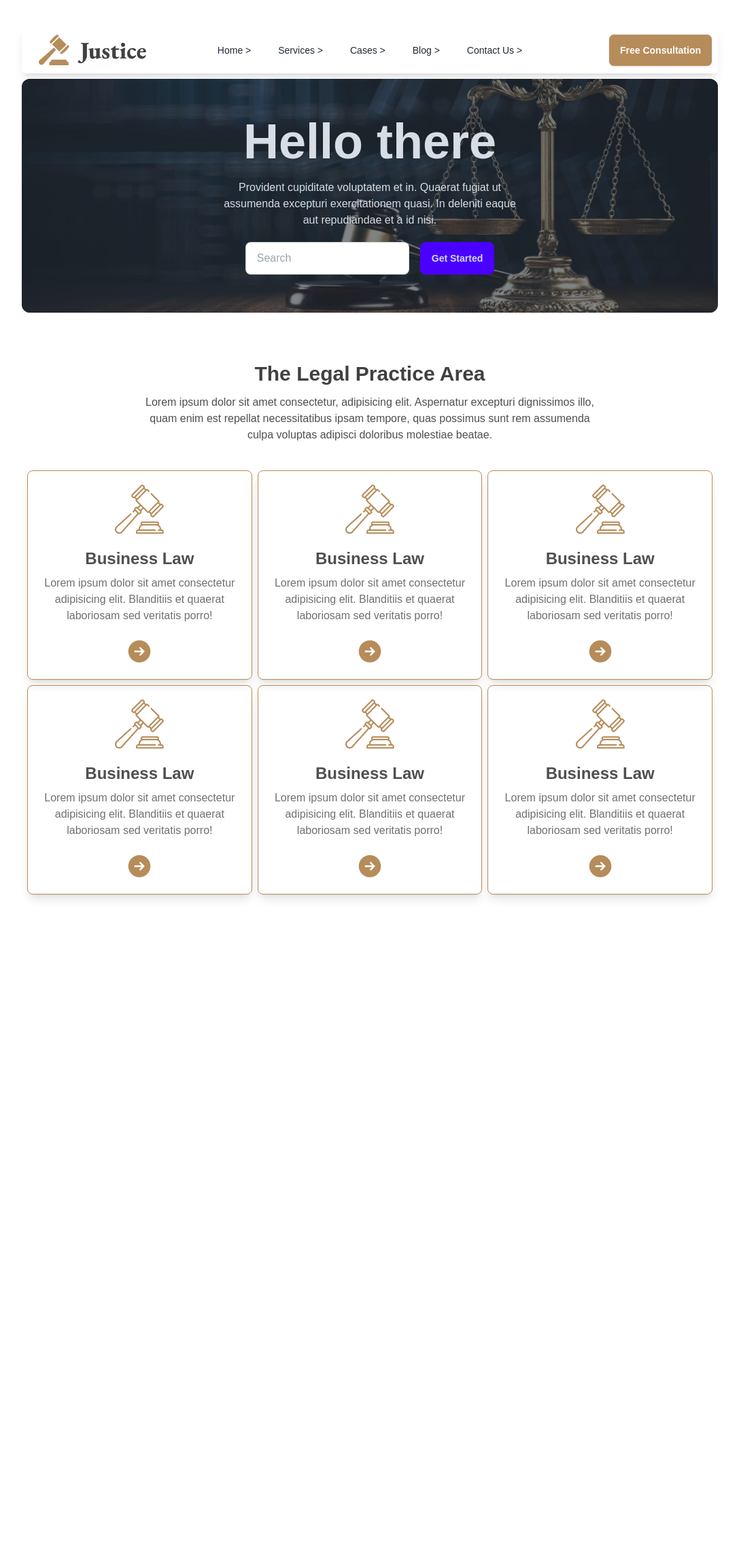
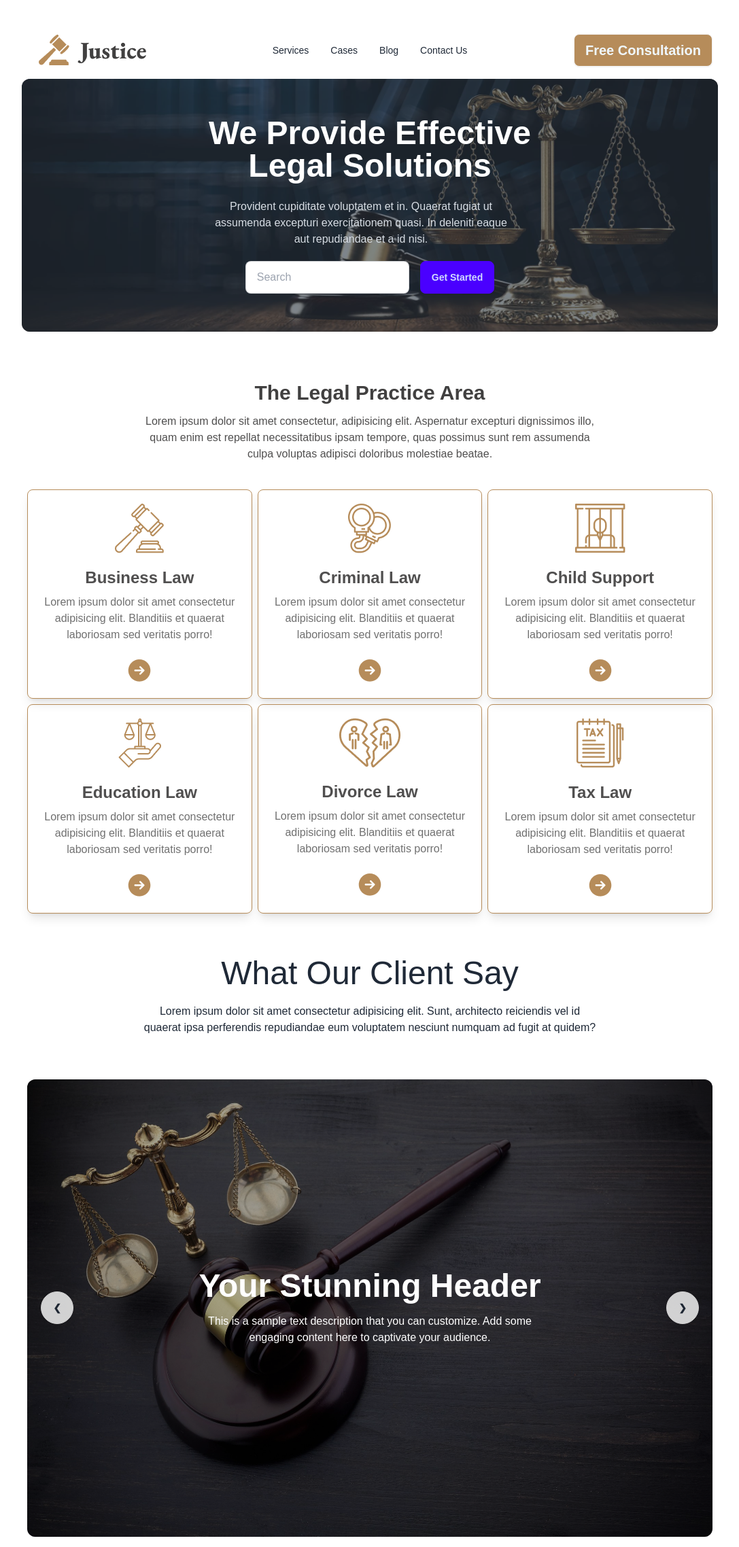
Before and after one commit to RidwanSupon/Legal-Solution, a plain HTML site: page index.html in a window 1280 px wide. Shown: the whole page at 68% size, without its empty margins (96-1183 px from the left). Before the commit the page ends 1388 px from the top, so only its background shows below. Drawn offline with nearby package versions, Linux system fonts and the light colour scheme.

Commit message:
slider-update

```diff
--- a/index.html
+++ b/index.html
@@ -34,30 +34,53 @@
   <!--header-->
 
   <header class="container mx-auto lg:max-w-5xl mt-2 md:mt-10 p-2 md:p-0">
-<nav>
+<nav class="">
       <!-- Navbar -->
-<div class="navbar bg-base-100 shadow-lg rounded-md flex flex-col justify-center gap-3 md:flex-row">
-  <!-- Left: Logo -->
-  <div class="navbar-start">
-      <a class="btn btn-ghost normal-case text-xl"><img src="legal-solution-resources-main/images/logo2.png" alt=""></a>
+      <div class="navbar bg-base-100 flex flex-col md:flex-row">
+        <div class="navbar-start">
+          <div class="dropdown">
+            <div tabindex="0" role="button" class="btn btn-ghost lg:hidden">
+              <svg
+                xmlns="http://www.w3.org/2000/svg"
+                class="h-5 w-5"
+                fill="none"
+                viewBox="0 0 24 24"
+                stroke="currentColor">
+                <path
+                  stroke-linecap="round"
+                  stroke-linejoin="round"
+                  stroke-width="2"
+                  d="M4 6h16M4 12h8m-8 6h16" />
+              </svg>
+            </div>
+            <ul
+              tabindex="0"
+              class="menu menu-sm dropdown-content bg-base-100 rounded-box z-[1] mt-3 w-52 p-2 shadow">
+              <li><a>Home ></a></li>
+              <li>
+                <a>Services ></a></li>
+              <li><a>Cases</a></li>
+              <li><a>Blog</a></li>
+              <li><a>Contact Us</a></li>
+            </ul>
+          </div>
+          <a class="btn btn-ghost text-xl"><img src="legal-solution-resources-main/images/logo2.png" alt=""></a>
+        </div>
+        <div class="navbar-center hidden lg:flex">
+          <ul class="menu menu-horizontal px-1">
+            <li><a>Services</a></li>
+            <li><a>Cases</a></li>
+            <li><a>Blog</a></li>
+            <li><a>Contact Us</a></li>
+          </ul>
+        </div>
 
-  </div>
+        <div class="navbar-end mt-5 md:mt-0">
+          <a style="background-color: #B68C5A; color: aliceblue;"; class="btn text-1xl md:text-xl">Free Consultation</a>
+        </div>
+        </div>
 
-  <!-- Middle: Navigation Links -->
-  <div class="navbar-center">
-      <ul class="menu menu-horizontal gap-0 lg:gap-2 flex flex-col md:flex-row">
-          <li><a href="#">Home ></a></li>
-          <li><a href="#">Services ></a></li>
-          <li><a href="#">Cases ></a></li>
-          <li><a href="#">Blog ></a></li>
-          <li><a href="#">Contact Us ></a></li>
-      </ul>
-  </div>
 
-  <!-- Right: Button -->
-  <div class="navbar-end">
-      <button style="background-color: #B68C5A; color: white;"; class="btn items-center">Free Consultation</button>
-  </div>
   </nav>
   <!--Slider-->
   <div class="">
@@ -66,9 +89,9 @@
   style="background-image: url(legal-solution-resources-main/images/banner.png);">
   <div class="hero-overlay bg-opacity-60 rounded-xl"></div>
   <div class="hero-content text-neutral-content text-center rounded-xl">
-    <div class="max-w-md">
-      <h1 class="mt-10 mb-5 text-5xl lg:text-7xl font-bold">Hello there</h1>
-      <p class="mb-5">
+    <div class="">
+      <h1 style="color:#FFFFFF;" class="mt-10 mb-6 text-2xl lg:text-5xl font-bold"><span>We Provide Effective </span>  <br> Legal Solutions</h1>
+      <p class="mb-5 max-w-md">
         Provident cupiditate voluptatem et in. Quaerat fugiat ut assumenda excepturi exercitationem
         quasi. In deleniti eaque aut repudiandae et a id nisi.
       </p>
@@ -101,35 +124,102 @@
           <img class="mx-auto block" src="legal-solution-resources-main/images/Frame.png" alt="">
         </div>
         <div class="shadow-lg border border-[#B68C5A] p-2 md:p-5 rounded-lg">
-          <img class="mx-auto block mb-5" src="legal-solution-resources-main/images/business.png" alt="">
-          <h3 class="text-2xl font-bold text-[#504f4f]">Business Law</h3>
+          <img class="mx-auto block mb-5" src="legal-solution-resources-main/images/criminal.png" alt="">
+          <h3 class="text-2xl font-bold text-[#504f4f]">Criminal Law</h3>
           <p class="text-[#707070] mt-2 mb-5"> Lorem ipsum dolor sit amet consectetur adipisicing elit. Blanditiis et quaerat laboriosam sed veritatis porro!</p>
           <img class="mx-auto block" src="legal-solution-resources-main/images/Frame.png" alt="">
         </div>
         <div class="border border-[#B68C5A] p-2 md:p-5 rounded-lg shadow-lg">
-          <img class="mx-auto block mb-5" src="legal-solution-resources-main/images/business.png" alt="">
-          <h3 class="text-2xl font-bold text-[#504f4f]">Business Law</h3>
+          <img class="mx-auto block mb-5" src="legal-solution-resources-main/images/child.png" alt="">
+          <h3 class="text-2xl font-bold text-[#504f4f]">Child Support</h3>
           <p class="text-[#707070] mt-2 mb-5"> Lorem ipsum dolor sit amet consectetur adipisicing elit. Blanditiis et quaerat laboriosam sed veritatis porro!</p>
           <img class="mx-auto block" src="legal-solution-resources-main/images/Frame.png" alt="">
         </div>
         <div class="border border-[#B68C5A] p-2 md:p-5 rounded-lg shadow-lg">
-          <img class="mx-auto block mb-5" src="legal-solution-resources-main/images/business.png" alt="">
-          <h3 class="text-2xl font-bold text-[#504f4f]">Business Law</h3>
+          <img class="mx-auto block mb-5" src="legal-solution-resources-main/images/education.png" alt="">
+          <h3 class="text-2xl font-bold text-[#504f4f]">Education Law</h3>
           <p class="text-[#707070] mt-2 mb-5"> Lorem ipsum dolor sit amet consectetur adipisicing elit. Blanditiis et quaerat laboriosam sed veritatis porro!</p>
           <img class="mx-auto block" src="legal-solution-resources-main/images/Frame.png" alt="">
         </div>
         <div class="border border-[#B68C5A] p-2 md:p-5 rounded-lg shadow-lg">
-          <img class="mx-auto block mb-5" src="legal-solution-resources-main/images/business.png" alt="">
-          <h3 class="text-2xl font-bold text-[#504f4f]">Business Law</h3>
+          <img class="mx-auto block mb-5" src="legal-solution-resources-main/images/divorce.png" alt="">
+          <h3 class="text-2xl font-bold text-[#504f4f]">Divorce Law</h3>
           <p class="text-[#707070] mt-2 mb-5"> Lorem ipsum dolor sit amet consectetur adipisicing elit. Blanditiis et quaerat laboriosam sed veritatis porro!</p>
           <img class="mx-auto block" src="legal-solution-resources-main/images/Frame.png" alt="">
         </div>
         <div class="border border-[#B68C5A] p-2 md:p-5 rounded-lg shadow-lg">
-          <img class="mx-auto block mb-5" src="legal-solution-resources-main/images/business.png" alt="">
-          <h3 class="text-2xl font-bold text-[#504f4f]">Business Law</h3>
+          <img class="mx-auto block mb-5" src="legal-solution-resources-main/images/tax.png" alt="">
+          <h3 class="text-2xl font-bold text-[#504f4f]">Tax Law</h3>
           <p class="text-[#707070] mt-2 mb-5"> Lorem ipsum dolor sit amet consectetur adipisicing elit. Blanditiis et quaerat laboriosam sed veritatis porro!</p>
           <img class="mx-auto block" src="legal-solution-resources-main/images/Frame.png" alt="">
         </div>
+      </section>
+
+      <!--slide show-->
+      <section>
+        <div class="flex flex-col items-center text-center mb-10 md:mb-16">
+        <h3 class="text-2xl md:text-5xl mb-5 text-center">What Our Client Say</h3>
+        <p class="text-center lg:max-w-2xl">Lorem ipsum dolor sit amet consectetur adipisicing elit. Sunt, architecto reiciendis vel id quaerat ipsa perferendis repudiandae eum voluptatem nesciunt numquam ad fugit at quidem?</p>
+      </div>
+      <!--carousel-->
+      <div class="carousel w-full">
+        <div id="slide1" class="carousel-item relative w-full">
+          <img
+            src="legal-solution-resources-main/images/slider-1.jpg"
+            class="rounded-xl" />
+
+            <div class="absolute inset-0 flex flex-col items-center justify-center bg-black bg-opacity-35 p-6 rounded-xl">
+              <!-- Header -->
+              <h2 class="text-3xl md:text-5xl text-white font-bold mb-4 text-center">Your Stunning Header</h2>
+
+              <!-- Text Content -->
+              <p class="text-white text-center max-w-lg">
+                This is a sample text description that you can customize. Add some engaging content here to captivate your audience.
+              </p>
+            </div>
+
+          <div class="absolute left-5 right-5 top-1/2 flex -translate-y-1/2 transform justify-between">
+            <a href="#slide3" class="btn btn-circle opacity-20 md:opacity-85">❮</a>
+            <a href="#slide2" class="btn btn-circle opacity-20 md:opacity-85">❯</a>
+          </div>
+        </div>
+        <div id="slide2" class="carousel-item relative w-full">
+          <img
+            src="legal-solution-resources-main/images/slider-2.jpg"
+            class="rounded-xl" />
+            <div class="absolute inset-0 flex flex-col items-center justify-center bg-black bg-opacity-35 p-6 rounded-xl">
+              <!-- Header -->
+              <h2 class="text-3xl md:text-5xl text-white font-bold mb-4 text-center">Your Stunning Header</h2>
+
+              <!-- Text Content -->
+              <p class="text-white text-center max-w-lg">
+                This is a sample text description that you can customize. Add some engaging content here to captivate your audience.
+              </p>
+            </div>
+          <div class="absolute left-5 right-5 top-1/2 flex -translate-y-1/2 transform justify-between">
+            <a href="#slide1" class="btn btn-circle opacity-20 md:opacity-85">❮</a>
+            <a href="#slide3" class="btn btn-circle opacity-20 md:opacity-85">❯</a>
+          </div>
+        </div>
+        <div id="slide3" class="carousel-item relative w-full">
+          <img
+            src="legal-solution-resources-main/images/slider-3.jpg"
+            class="rounded-xl" />
+            <div class="absolute inset-0 flex flex-col items-center justify-center bg-black bg-opacity-35 p-6 rounded-xl">
+              <!-- Header -->
+              <h2 class="text-3xl md:text-5xl text-white font-bold mb-4 text-center">Your Stunning Header</h2>
+
+              <!-- Text Content -->
+              <p class="text-white text-center max-w-lg">
+                This is a sample text description that you can customize. Add some engaging content here to captivate your audience.
+              </p>
+            </div>
+          <div class="absolute left-5 right-5 top-1/2 flex -translate-y-1/2 transform justify-between">
+            <a href="#slide2" class="btn btn-circle opacity-20 md:opacity-85">❮</a>
+            <a href="#slide1" class="btn btn-circle opacity-20 md:opacity-85">❯</a>
+          </div>
+        </div>
+      </div>
       </section>
     </main>
     <!--footer-->
```
